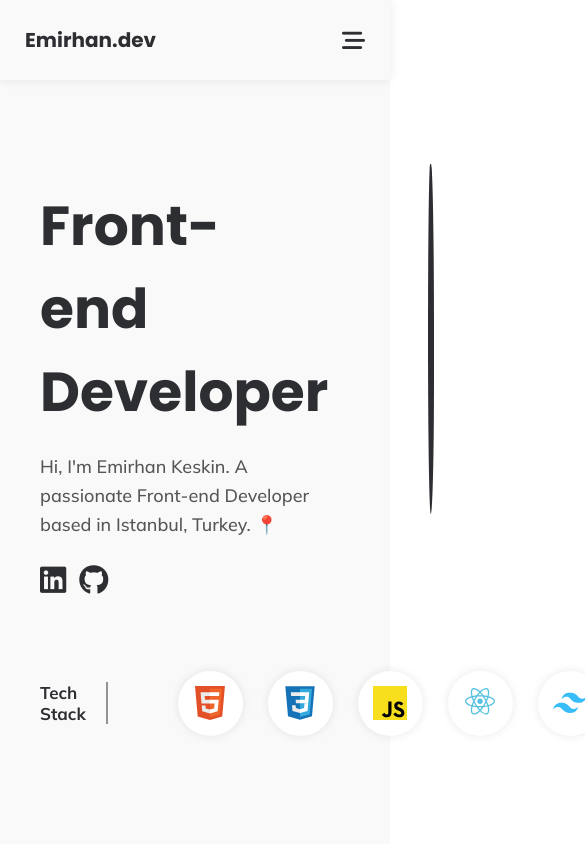
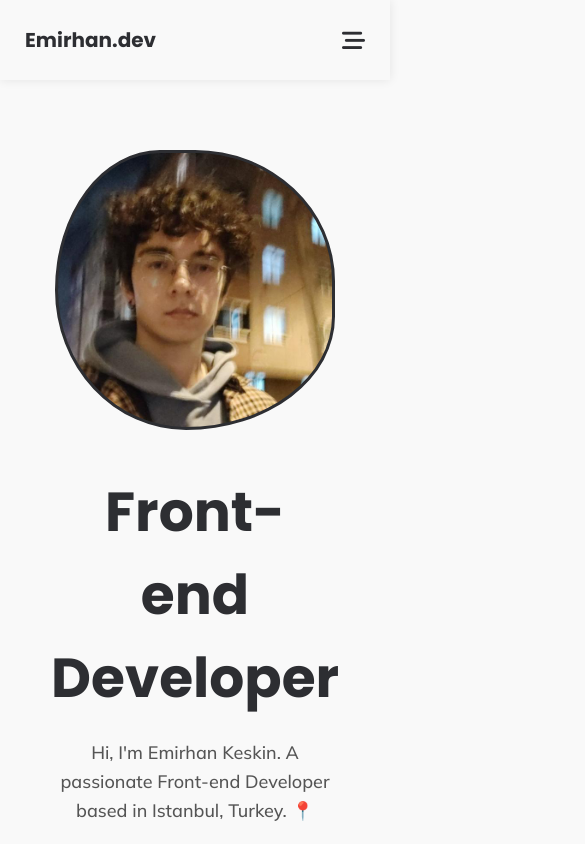
Before and after one commit to emodeth/portfolio-website, a React (Create React App) app: page / in a window 390 px wide. Shown: the top 844 px of the page, 585 px wide, since content can reach past the window. Built offline with nearby package versions, Linux system fonts and the light colour scheme.

Commit message:
Hero section responsiveness added

```diff
--- a/src/components/Hero/hero.scss
+++ b/src/components/Hero/hero.scss
@@ -1,9 +1,6 @@
 @import "../../variables";
 
 .hero {
-  background-color: $off-white;
-  height: 100vh;
-
   &__content {
     display: flex;
     flex-direction: column;
@@ -52,7 +49,8 @@
   }
 
   &__img {
-    flex: 1;
+    height: 35rem;
+    width: 35rem;
 
     -webkit-animation: morph 8s ease-in-out infinite;
     animation: morph 8s ease-in-out infinite;
@@ -62,10 +60,9 @@
     background-size: cover;
     border: 3px solid #2d2e32;
     border-radius: 60% 40% 30% 70%/60% 30% 70% 40%;
-    height: 35rem;
+
     position: relative;
     transition: all 1s ease-in-out;
-    width: 35rem;
   }
 
   &__tech-stack {
@@ -87,6 +84,8 @@
       display: flex;
       gap: 2.5rem;
       align-items: center;
+      flex-wrap: wrap;
+      justify-content: center;
 
       li {
         align-items: center;
@@ -119,3 +118,60 @@
     border-radius: 60% 40% 30% 70%/60% 30% 70% 40%;
   }
 }
+
+@media screen and (max-width: 900px) {
+  .hero {
+    &__container {
+      display: flex;
+      flex-direction: column;
+      align-items: center;
+    }
+
+    &__content {
+      height: auto;
+      padding-top: 15rem;
+      width: 70%;
+    }
+
+    &__main {
+      flex-direction: column-reverse;
+      align-items: center;
+      justify-content: center;
+      gap: 2rem;
+    }
+
+    &__text {
+      text-align: center;
+    }
+
+    &__description {
+      margin-bottom: 5rem;
+    }
+
+    &__contact {
+      align-items: center;
+      justify-content: center;
+    }
+
+    &__tech-stack {
+      flex-direction: column;
+      position: static;
+
+      p {
+        border-bottom: 2px solid rgba(45, 46, 50, 0.5);
+        border-right: none;
+        margin-bottom: 3rem;
+        margin-right: 0;
+        padding-bottom: 1rem;
+        padding-right: 0;
+      }
+    }
+  }
+}
+
+@media screen and (max-width: 500px) {
+  .hero__img {
+    width: 28rem;
+    height: 28rem;
+  }
+}
--- a/src/components/Navbar/navbar.scss
+++ b/src/components/Navbar/navbar.scss
@@ -2,6 +2,7 @@
 
 .navbar {
   position: fixed;
+  z-index: 1000;
   top: 0;
   left: 0;
   height: auto;
@@ -11,6 +12,7 @@
   display: flex;
   align-items: center;
   justify-content: space-between;
+  background-color: rgba($color: $off-white, $alpha: 9);
 
   color: $off-black;
 
@@ -43,7 +45,7 @@
   }
 }
 
-@media screen and (max-width: 768px) {
+@media screen and (max-width: 900px) {
   .navbar {
     padding: 2.5rem 5rem;
 
--- a/src/index.scss
+++ b/src/index.scss
@@ -16,6 +16,7 @@ html {
 
 body {
   position: relative;
+  background-color: $off-white;
 }
 
 a {
```
